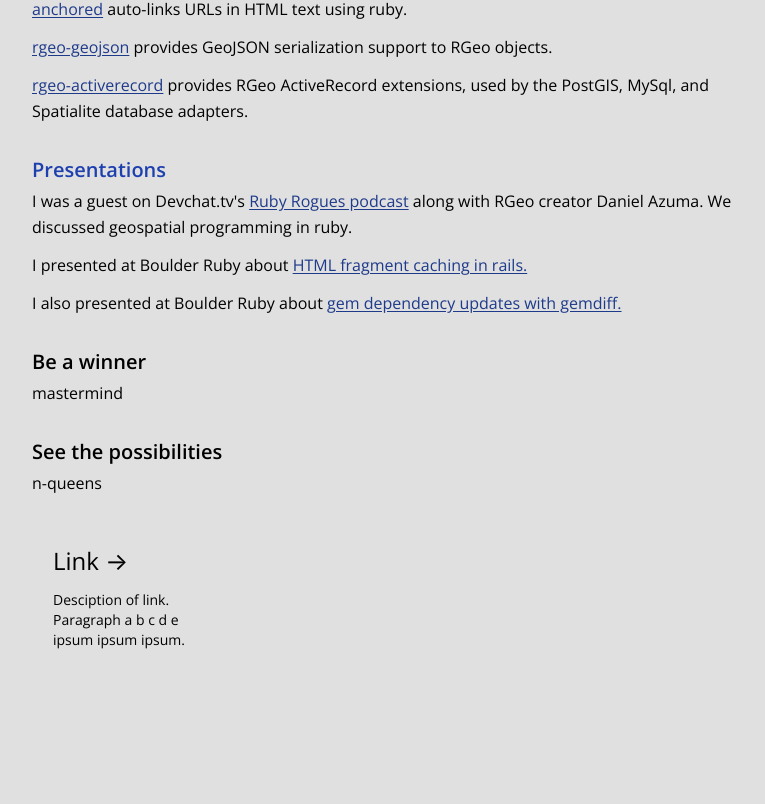
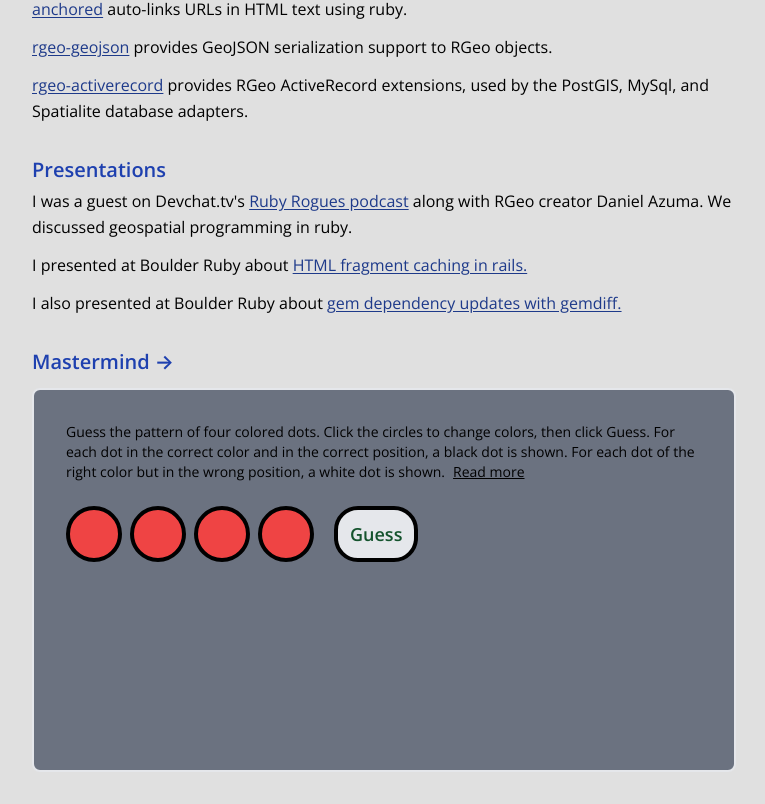
Before and after one commit to teeparham/next, a Next.js app: page / in a window 1280 px wide. Shown: the part 1492-2296 px from the top of the page, without its empty margins (256-1021 px from the left). Before the commit the page ends 2191 px from the top, so only its background shows below. Built offline with nearby package versions, Linux system fonts and the light colour scheme.

Commit message:
Add mastermind to Page

```diff
--- a/app/page.tsx
+++ b/app/page.tsx
@@ -1,5 +1,6 @@
-import Image from "next/image";
+'use client'
 import { Inter } from "next/font/google";
+import { Game } from "./mastermind/Game";
 
 const interFont = Inter({ subsets: ["latin"] });
 
@@ -234,36 +235,16 @@ export default function Home() {
               </li>
             </ul>
           </section>
-          <section className="mb-8">
-            <h3>Be a winner</h3>
-            <ul>
-              <li>mastermind</li>
-            </ul>
-          </section>
-          <section className="mb-8">
-            <h3>See the possibilities</h3>
-            <ul>
-              <li>n-queens</li>
-            </ul>
+          <section className="">
+            <h3 className={`mb-3 ${css.h3}`}>
+              Mastermind&nbsp;
+              <Arrow />
+            </h3>
+            <div className="rounded-lg border-2 w-full p-8 bg-gray-500 min-h-96">
+              <Game />
+            </div>
           </section>
         </div>
-      </div>
-
-      <div className="mb-32 grid text-center md:max-w-5xl md:w-full md:mb-0 md:grid-cols-4 md:text-left">
-        <a
-          href="#"
-          className="group rounded-lg border border-transparent px-5 py-4 transition-colors hover:border-gray-300 hover:bg-gray-100 hover:dark:border-neutral-700 hover:dark:bg-neutral-800/30"
-          target="_blank"
-          rel="noopener noreferrer"
-        >
-          <h2 className="mb-3">
-            Link&nbsp;
-            <Arrow />
-          </h2>
-          <p className={`m-0 max-w-[30ch] text-sm text-opacity-70`}>
-            Desciption of link. Paragraph a b c d e ipsum ipsum ipsum.
-          </p>
-        </a>
       </div>
     </main>
   );
```
